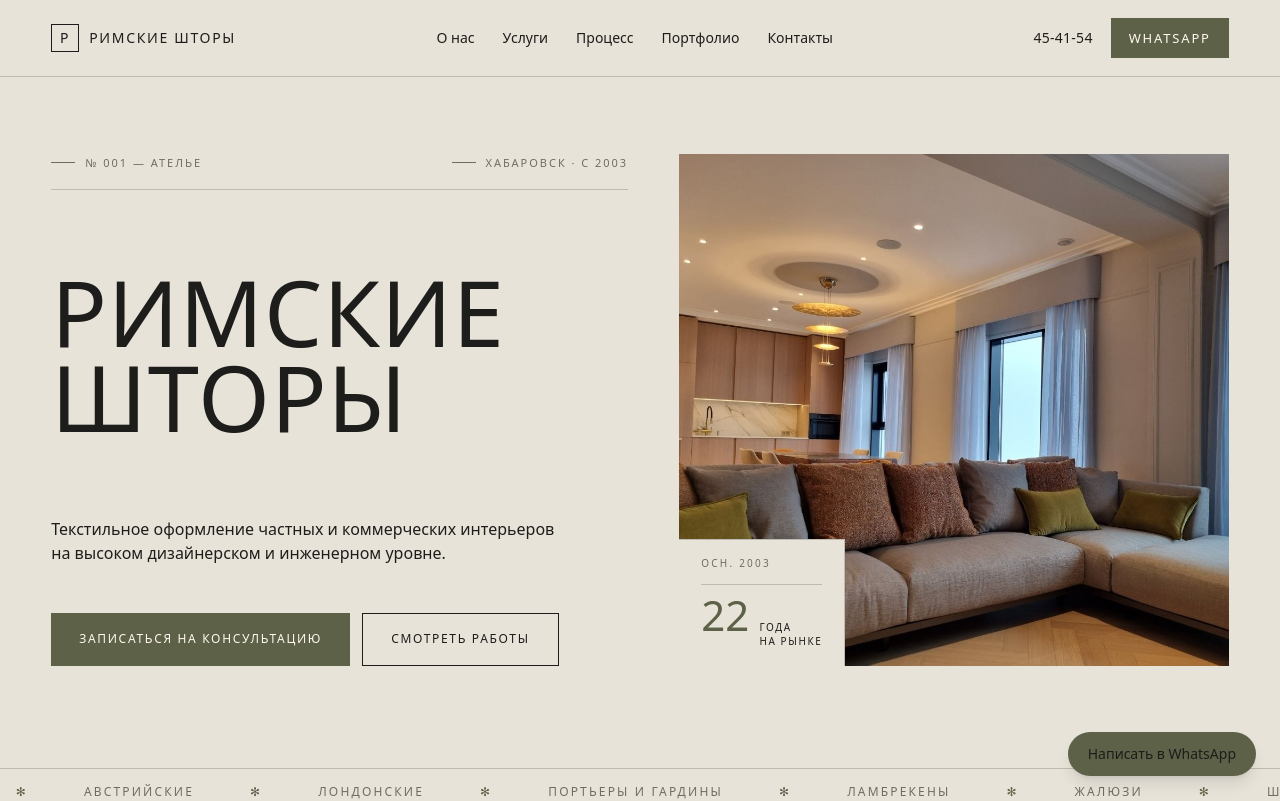
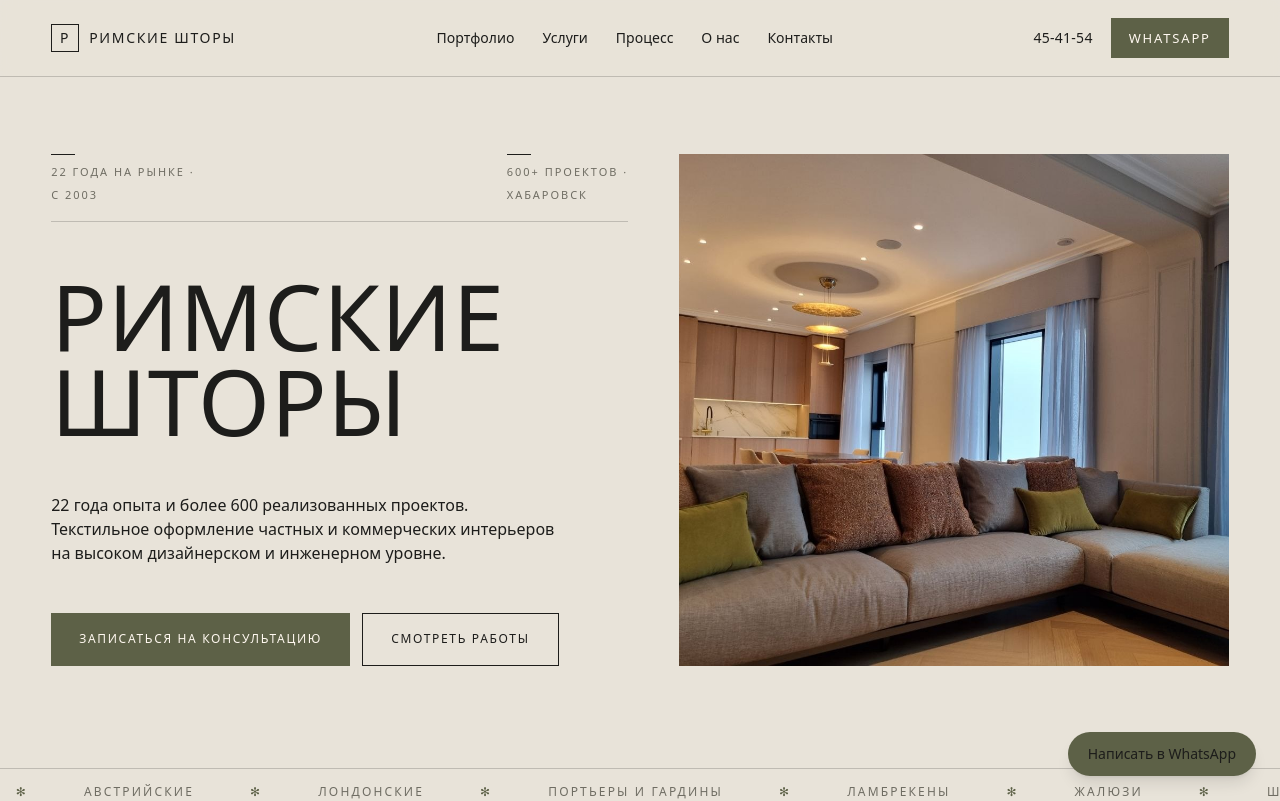
Before and after one commit to artyom-kalman/romanshtor-site, a Next.js app: page / in a window 1280 px wide. Shown: the top 801 px of the page. Built offline with nearby package versions, Linux system fonts and the light colour scheme.

Commit message:
Reorder homepage sections and refresh hero credentials

```diff
--- a/app/design.css
+++ b/app/design.css
@@ -226,10 +226,20 @@ body {
   padding-bottom: 18px;
   border-bottom: var(--hairline);
 }
-.hero-meta .eyebrow { display: flex; align-items: center; gap: 10px; }
-.hero-meta .eyebrow::before {
-  content: ""; width: 24px; height: 1px; background: currentColor;
+.hero-credential {
+  display: flex;
+  flex-direction: column;
+  gap: 6px;
 }
+.hero-credential::before {
+  content: "";
+  width: 24px;
+  height: 1px;
+  background: currentColor;
+  margin-bottom: 2px;
+}
+.hero-credential .eyebrow { display: block; }
+.hero-credential .eyebrow::before { display: none; }
 
 .hero-h1 {
   font-size: clamp(56px, 9vw, 156px);
@@ -290,49 +300,6 @@ body {
     transparent 0 14px,
     color-mix(in oklab, var(--ink) 4%, transparent) 14px 15px
   );
-}
-/* corner-anchored editorial tag — sharp, hairline-framed, matches Direction C */
-.hero-badge {
-  position: absolute;
-  left: 0; bottom: 0;
-  z-index: 2;
-  display: flex;
-  flex-direction: column;
-  gap: 12px;
-  padding: 16px 22px 18px;
-  background: var(--bg);
-  border-top: var(--hairline);
-  border-right: var(--hairline);
-}
-.hero-badge-est {
-  font-family: var(--font-mono);
-  font-size: 10px;
-  letter-spacing: .22em;
-  text-transform: uppercase;
-  color: var(--muted);
-  padding-bottom: 12px;
-  border-bottom: var(--hairline);
-}
-.hero-badge-fig {
-  display: flex;
-  align-items: baseline;
-  gap: 10px;
-}
-.hero-badge-num {
-  font-family: var(--font-display);
-  font-size: 42px;
-  line-height: .85;
-  font-style: var(--display-style);
-  letter-spacing: 0;
-  color: var(--accent);
-}
-.hero-badge-label {
-  font-family: var(--font-mono);
-  font-size: 10px;
-  letter-spacing: .16em;
-  text-transform: uppercase;
-  color: var(--ink);
-  line-height: 1.4;
 }
 
 .hero-marquee {
--- a/app/page.tsx
+++ b/app/page.tsx
@@ -4,6 +4,7 @@ import ContactSection from "@/components/ContactSection";
 import AnimatedSection from "@/components/AnimatedSection";
 import {
   business,
+  projectsCountLabel,
   yearsCountLabel,
   yearsInBusiness,
   yearsWord,
@@ -22,15 +23,21 @@ const MARQUEE_ITEMS = [
 
 const HeroSection = () => {
   const marqueeTrack = [...MARQUEE_ITEMS, ...MARQUEE_ITEMS];
-  const experienceYears = yearsInBusiness();
+  const experienceLabel = yearsCountLabel();
 
   return (
     <section className="hero" id="hero">
       <div className="hero-grid">
         <div className="hero-text">
           <div className="hero-meta">
-            <span className="eyebrow">№ 001 — Ателье</span>
-            <span className="eyebrow">Хабаровск · с {business.foundedYear}</span>
+            <div className="hero-credential">
+              <span className="eyebrow">{experienceLabel} на рынке ·</span>
+              <span className="eyebrow">с {business.foundedYear}</span>
+            </div>
+            <div className="hero-credential">
+              <span className="eyebrow">{projectsCountLabel()} проектов ·</span>
+              <span className="eyebrow">{business.address.locality}</span>
+            </div>
           </div>
 
           <h1 className="hero-h1">
@@ -39,6 +46,8 @@ const HeroSection = () => {
 
           <div className="hero-sub">
             <p className="hero-lede">
+              {experienceLabel} опыта и более {business.projectsCompleted}{" "}
+              реализованных проектов.{" "}
               Текстильное оформление частных и коммерческих интерьеров на
               высоком дизайнерском и инженерном уровне.
             </p>
@@ -61,17 +70,6 @@ const HeroSection = () => {
             priority
             sizes="(max-width: 900px) 100vw, 50vw"
           />
-          <div className="hero-badge">
-            <span className="hero-badge-est">Осн. {business.foundedYear}</span>
-            <span className="hero-badge-fig">
-              <span className="hero-badge-num">{experienceYears}</span>
-              <span className="hero-badge-label">
-                {yearsWord(experienceYears)}
-                <br />
-                на рынке
-              </span>
-            </span>
-          </div>
         </div>
       </div>
 
@@ -132,7 +130,7 @@ const AboutSection = () => {
             <div className="lbl">{yearsWord(experienceYears)} работы</div>
           </div>
           <div className="about-stat">
-            <div className="num">600+</div>
+            <div className="num">{projectsCountLabel()}</div>
             <div className="lbl">проектов</div>
           </div>
           <div className="about-stat">
@@ -176,7 +174,7 @@ const ServicesSection = () => {
   ];
 
   return (
-    <section className="section section-alt" id="services">
+    <section className="section" id="services">
       <div className="wrap">
         <AnimatedSection>
           <div className="section-head">
@@ -245,7 +243,7 @@ const ProcessSection = () => {
   ];
 
   return (
-    <section className="section" id="process">
+    <section className="section section-alt" id="process">
       <div className="wrap">
         <AnimatedSection>
           <div className="section-head">
@@ -285,10 +283,10 @@ export default function Home() {
   return (
     <main>
       <HeroSection />
-      <AboutSection />
+      <PortfolioGallery />
       <ServicesSection />
       <ProcessSection />
-      <PortfolioGallery />
+      <AboutSection />
       <ContactSection />
     </main>
   );
--- a/components/ContactSection.tsx
+++ b/components/ContactSection.tsx
@@ -6,7 +6,7 @@ const YANDEX_MAP_SRC =
 
 export default function ContactSection() {
   return (
-    <section className="section" id="contact">
+    <section className="section section-alt" id="contact">
       <div className="wrap">
         <AnimatedSection>
           <div className="section-head">
--- a/components/Footer.tsx
+++ b/components/Footer.tsx
@@ -3,10 +3,10 @@ import { business } from "@/lib/business";
 
 export default function Footer() {
   const navigation = [
-    { name: "О нас", href: "/#about" },
+    { name: "Портфолио", href: "/#portfolio" },
     { name: "Услуги", href: "/#services" },
     { name: "Процесс", href: "/#process" },
-    { name: "Портфолио", href: "/#portfolio" },
+    { name: "О нас", href: "/#about" },
     { name: "Контакты", href: "/#contact" },
   ];
 
--- a/components/Header.tsx
+++ b/components/Header.tsx
@@ -8,10 +8,10 @@ export default function Header() {
   const [mobileMenuOpen, setMobileMenuOpen] = useState(false);
 
   const navigation = [
-    { name: "О нас", href: "/#about" },
+    { name: "Портфолио", href: "/#portfolio" },
     { name: "Услуги", href: "/#services" },
     { name: "Процесс", href: "/#process" },
-    { name: "Портфолио", href: "/#portfolio" },
+    { name: "О нас", href: "/#about" },
     { name: "Контакты", href: "/#contact" },
   ];
 
--- a/lib/business.ts
+++ b/lib/business.ts
@@ -81,6 +81,9 @@ export const business = {
   foundedDate: "2003-07-07",
   foundedYear: 2003,
 
+  /** Completed interior projects — update when a new milestone is reached. */
+  projectsCompleted: 600,
+
   url: SITE_URL,
   logoUrl: `${SITE_URL}/images/hero/3_pL8NMeWWk_2.jpg`,
 
@@ -118,6 +121,11 @@ export function yearsCountLabel(asOf?: Date): string {
   return `${count} ${yearsWord(count)}`;
 }
 
+/** «600+» display label for completed-project milestones. */
+export function projectsCountLabel(): string {
+  return `${business.projectsCompleted}+`;
+}
+
 /** Shared SEO / JSON-LD blurb with current experience length. */
 export function salonExperienceDescription(asOf?: Date): string {
   const years = yearsInBusiness(asOf);
```
